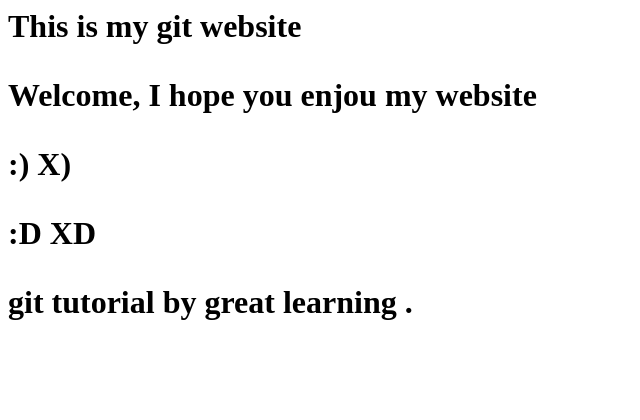
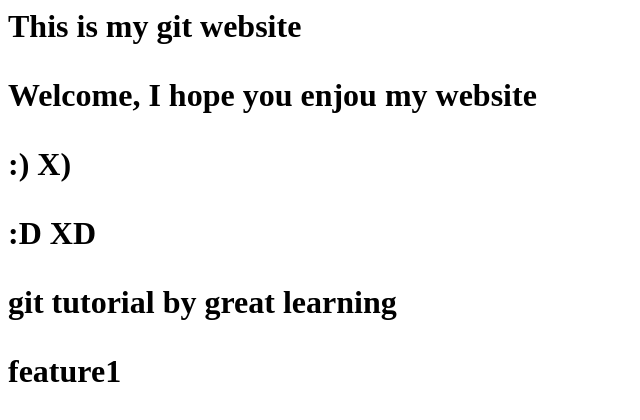
Before and after one commit to 07Lalit/awesome-repo, a plain HTML site: page index.html in a window 1280 px wide. Shown: the whole page, without its empty margins (0-640 px from the left). Drawn offline with Linux system fonts and the light colour scheme.

Commit message:
added new feature1

```diff
--- a/index.html
+++ b/index.html
@@ -4,4 +4,6 @@
 <p> Welcome, I hope you enjou my website </p>
 <p> :) X)  </p>
 <p> :D XD </p>
-<p> git tutorial by great learning .</html>
+<p> git tutorial by great learning </p>
+<p> feature1 </p>
+</html>
```
